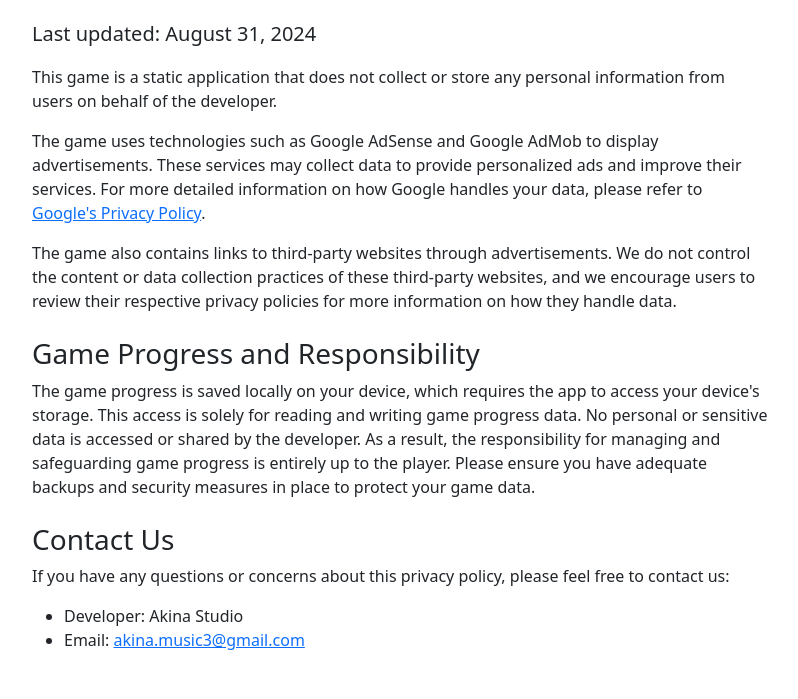
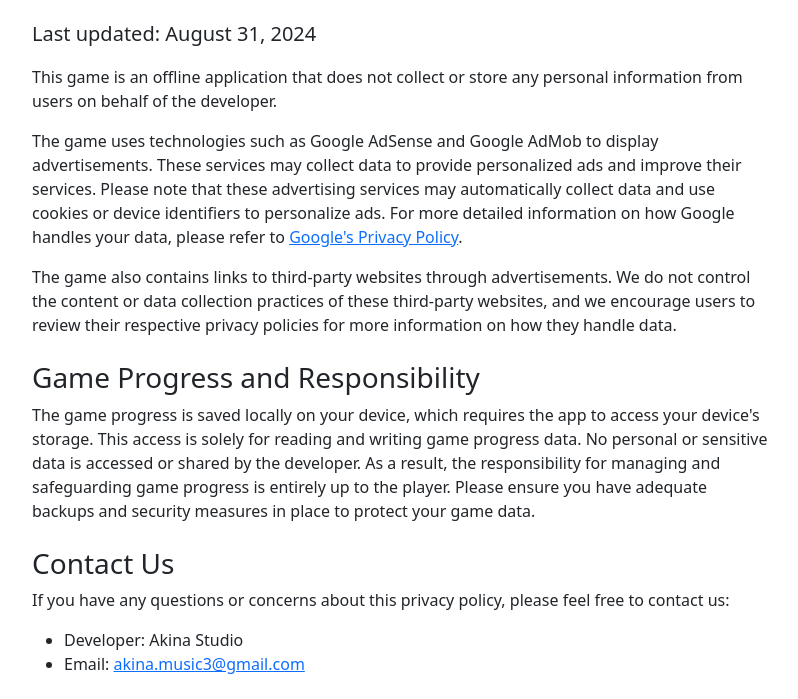
Before and after one commit to Eduard0Rocha/akinadevstudio.github.io, a plain HTML site: page breakwheels/privacypolicy.html in a window 1280 px wide. Shown: the part 101-800 px from the top of the page, without its empty margins (240-1038 px from the left). Drawn offline with nearby package versions, Linux system fonts and the light colour scheme.

Commit message:
Add files via upload

```diff
--- a/breakwheels/privacypolicy.html
+++ b/breakwheels/privacypolicy.html
@@ -15,9 +15,9 @@
 
             <p class="lead">Last updated: August 31, 2024</p>
 
-            <p>This game is a static application that does not collect or store any personal information from users on behalf of the developer.</p>
+            <p>This game is an offline application that does not collect or store any personal information from users on behalf of the developer.</p>
 
-            <p>The game uses technologies such as Google AdSense and Google AdMob to display advertisements. These services may collect data to provide personalized ads and improve their services. For more detailed information on how Google handles your data, please refer to <a href="https://policies.google.com/privacy" target="_blank">Google's Privacy Policy</a>.</p>
+            <p>The game uses technologies such as Google AdSense and Google AdMob to display advertisements. These services may collect data to provide personalized ads and improve their services. Please note that these advertising services may automatically collect data and use cookies or device identifiers to personalize ads. For more detailed information on how Google handles your data, please refer to <a href="https://policies.google.com/privacy" target="_blank">Google's Privacy Policy</a>.</p>
 
             <p>The game also contains links to third-party websites through advertisements. We do not control the content or data collection practices of these third-party websites, and we encourage users to review their respective privacy policies for more information on how they handle data.</p>
 
```
